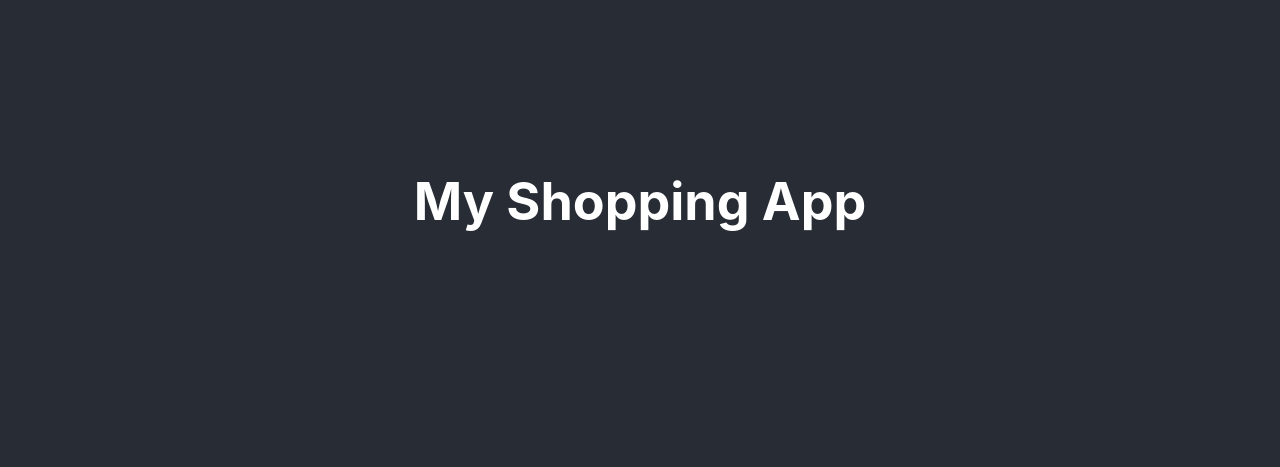
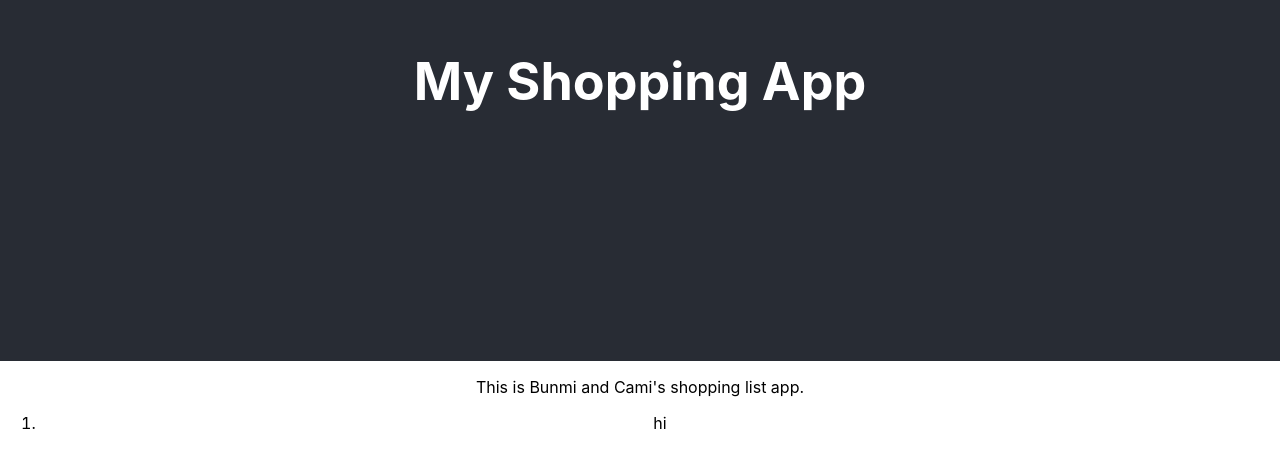
Before and after one commit to camimgh/shoppinglist-app, a React (Create React App) app: page / in a window 1280 px wide. Shown: the part 199-666 px from the top of the page. Built offline with nearby package versions, Linux system fonts and the light colour scheme.

Commit message:
Added paragraph and ordered list.

```diff
--- a/src/App.css
+++ b/src/App.css
@@ -15,7 +15,7 @@
 
 .App-header {
   background-color: #282c34;
-  min-height: 100vh;
+  min-height: 70vh;
   display: flex;
   flex-direction: column;
   align-items: center;
--- a/src/App.tsx
+++ b/src/App.tsx
@@ -9,6 +9,10 @@ class App extends React.Component<{}, {}> {
         <header className="App-header">
           <h1>My Shopping App</h1>
         </header>
+        <p>This is Bunmi and Cami's shopping list app.</p>
+        <ol>
+          <li>hi</li>
+        </ol>
       </div>
     );
   }
```
